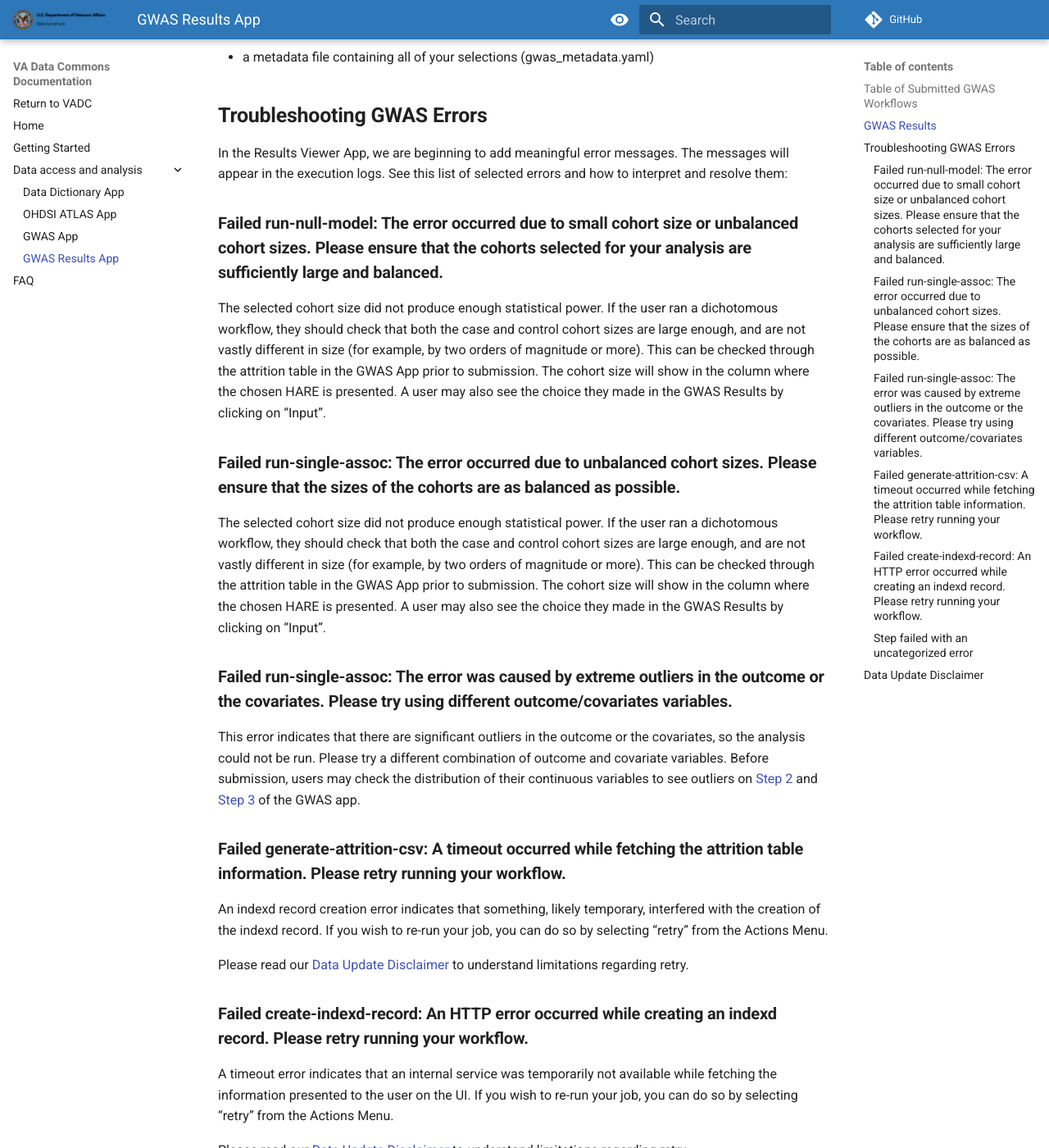
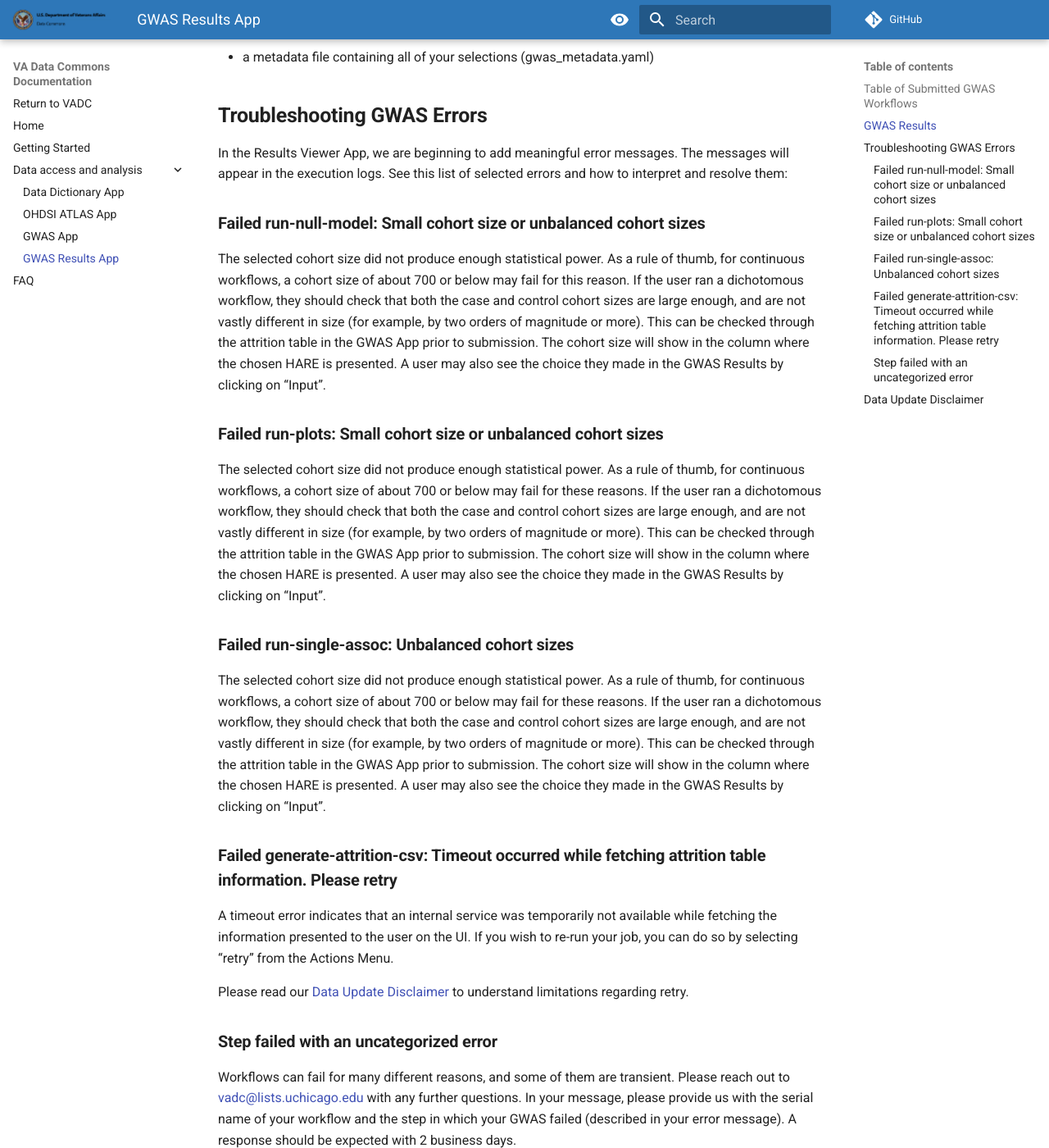
Before and after one commit to uc-cdis/vadc-mkdocs-staging, an MkDocs documentation site: the page built from docs/data-analysis/gwas-results.md, in a window 1280 px wide and 1400 px high, scrolled down 1317 px. Shown: the whole window at 82% size. Built offline with MkDocs 1.6.1 and Material for MkDocs 9.7.7, drawn with Linux system fonts in a browser that asks for light colours; comment, search, counter and statistics services are not loaded; some of the changed text lies outside the part shown.

Commit message:
Revert "VADC-1131 update gwas results errors"

```diff
--- a/docs/data-analysis/gwas-results.md
+++ b/docs/data-analysis/gwas-results.md
@@ -35,25 +35,19 @@ The **Actions** column....
 
 In the Results Viewer App, we are beginning to add meaningful error messages. The messages will appear in the execution logs. See this list of selected errors and how to interpret and resolve them:
 
-### **Failed run-null-model: The error occurred due to small cohort size or unbalanced cohort sizes. Please ensure that the cohorts selected for your analysis are sufficiently large and balanced.**
+### **Failed run-null-model: Small cohort size or unbalanced cohort sizes**
 
-The selected cohort size did not produce enough statistical power. If the user ran a dichotomous workflow, they should check that both the case and control cohort sizes are large enough, and are not vastly different in size (for example, by two orders of magnitude or more). This can be checked through the attrition table in the GWAS App prior to submission. The cohort size will show in the column where the chosen HARE is presented. A user may also see the choice they made in the GWAS Results by clicking on “Input”.
+The selected cohort size did not produce enough statistical power. As a rule of thumb, for continuous workflows, a cohort size of about 700 or below may fail for this reason. If the user ran a dichotomous workflow, they should check that both the case and control cohort sizes are large enough, and are not vastly different in size (for example, by two orders of magnitude or more). This can be checked through the attrition table in the GWAS App prior to submission. The cohort size will show in the column where the chosen HARE is presented. A user may also see the choice they made in the GWAS Results by clicking on “Input”.
 
-### **Failed run-single-assoc: The error occurred due to unbalanced cohort sizes. Please ensure that the sizes of the cohorts are as balanced as possible.**
+### **Failed run-plots: Small cohort size or unbalanced cohort sizes**
 
-The selected cohort size did not produce enough statistical power. If the user ran a dichotomous workflow, they should check that both the case and control cohort sizes are large enough, and are not vastly different in size (for example, by two orders of magnitude or more). This can be checked through the attrition table in the GWAS App prior to submission. The cohort size will show in the column where the chosen HARE is presented. A user may also see the choice they made in the GWAS Results by clicking on “Input”.
+The selected cohort size did not produce enough statistical power. As a rule of thumb, for continuous workflows, a cohort size of about 700 or below may fail for these reasons. If the user ran a dichotomous workflow, they should check that both the case and control cohort sizes are large enough, and are not vastly different in size (for example, by two orders of magnitude or more). This can be checked through the attrition table in the GWAS App prior to submission. The cohort size will show in the column where the chosen HARE is presented. A user may also see the choice they made in the GWAS Results by clicking on “Input”.
 
-### **Failed run-single-assoc: The error was caused by extreme outliers in the outcome or the covariates. Please try using different outcome/covariates variables.**
+### **Failed run-single-assoc: Unbalanced cohort sizes**
 
-This error indicates that there are significant outliers in the outcome or the covariates, so the analysis could not be run. Please try a different combination of outcome and covariate variables. Before submission, users may check the distribution of their continuous variables to see outliers on [Step 2](gwas.md#step-2-select-outcome-phenotype) and [Step 3](gwas.md#step-3-select-covariate-phenotype) of the GWAS app.
+The selected cohort size did not produce enough statistical power. As a rule of thumb, for continuous workflows, a cohort size of about 700 or below may fail for these reasons. If the user ran a dichotomous workflow, they should check that both the case and control cohort sizes are large enough, and are not vastly different in size (for example, by two orders of magnitude or more). This can be checked through the attrition table in the GWAS App prior to submission. The cohort size will show in the column where the chosen HARE is presented. A user may also see the choice they made in the GWAS Results by clicking on “Input”.
 
-### **Failed generate-attrition-csv: A timeout occurred while fetching the attrition table information. Please retry running your workflow.**
-
-An indexd record creation error indicates that something, likely temporary, interfered with the creation of the indexd record. If you wish to re-run your job, you can do so by selecting “retry” from the Actions Menu.
-
-Please read our [Data Update Disclaimer](#data-update-disclaimer) to understand limitations regarding retry.
-
-### **Failed create-indexd-record: An HTTP error occurred while creating an indexd record. Please retry running your workflow.**
+### **Failed generate-attrition-csv: Timeout occurred while fetching attrition table information. Please retry**
 
 A timeout error indicates that an internal service was temporarily not available while fetching the information presented to the user on the UI. If you wish to re-run your job, you can do so by selecting “retry” from the Actions Menu.
 
@@ -61,8 +55,8 @@ Please read our [Data Update Disclaimer](#data-update-disclaimer) to understand
 
 ### **Step failed with an uncategorized error**
 
-Workflows can fail for many different reasons, and some of them are transient. Please reach out to [vadc@lists.uchicago.edu](mailto:vadc@lists.uchicago.edu) with any further questions. In your message, please provide us with the serial name of your workflow and the step in which your GWAS failed (described in your error message). A response should be expected within 2 business days.
+Workflows can fail for many different reasons, and some of them are transient. Please reach out to [vadc@lists.uchicago.edu](mailto:vadc@lists.uchicago.edu) with any further questions. In your message, please provide us with the serial name of your workflow and the step in which your GWAS failed (described in your error message). A response should be expected with 2 business days.
 
 ## **Data Update Disclaimer**
 
-Please note that we are constantly improving the GWAS pipeline. The retry action will re-run your analysis based on the most recent data available in the database and the most recent GWAS pipeline implemented. These may differ from the analysis you ran initially, and these differences might affect the outcome. For these reasons, the retry action is only applicable to failed workflows. If you have any questions, please feel free to contact us via email [vadc@lists.uchicago.edu](mailto:vadc@lists.uchicago.edu).
+Please note that we are constantly improving the GWAS pipeline. The retry action will re-run your analysis based on the most recent data available in the database and the most recent GWAS pipeline implemented. These may differ from the analysis you ran initially, and these differences might affect the outcome. For these reasons, the retry action is only applicable to failed workflows. If you have any questions, please feel free to contact us via email  [vadc@lists.uchicago.edu](mailto:vadc@lists.uchicago.edu).
```
